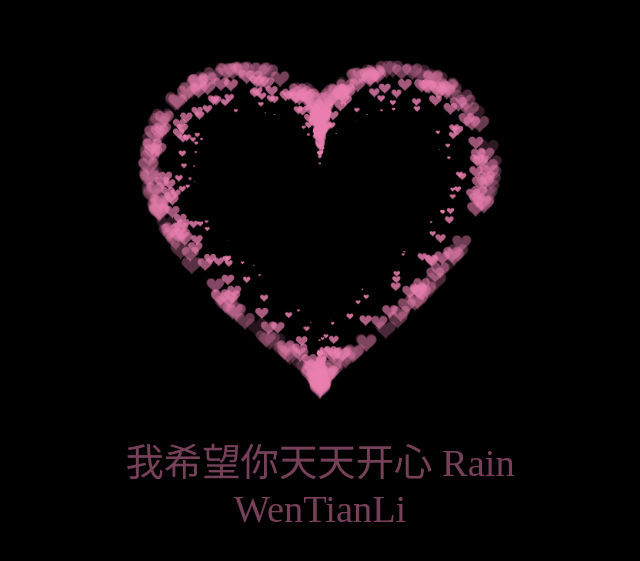
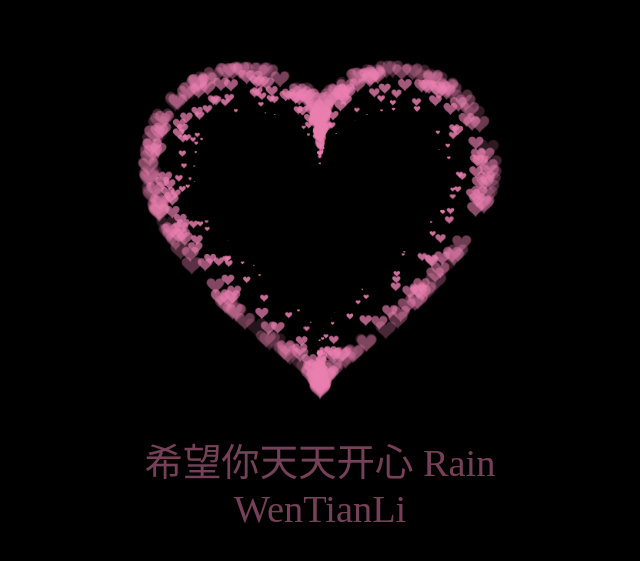
Before and after one commit to darvincy/darvincy.github.io, a plain HTML site: page index.html in a window 1280 px wide. Shown: the part 173-734 px from the top of the page, without its empty margins (320-960 px from the left). Drawn offline with Linux system fonts and the light colour scheme.

Commit message:
Update index.html

```diff
--- a/index.html
+++ b/index.html
@@ -116,7 +116,7 @@
     <canvas id="pinkboard" width="1736" height="1252"></canvas>
     <!-- 加名字的时候请替换xxx部分 -->
     <!-- <div id="name">肥汪卷</div> -->
-    <div class="mark"><br>我希望你天天开心
+    <div class="mark"><br>希望你天天开心
       Rain<br>
       WenTianLi<br>
     </div>
```
